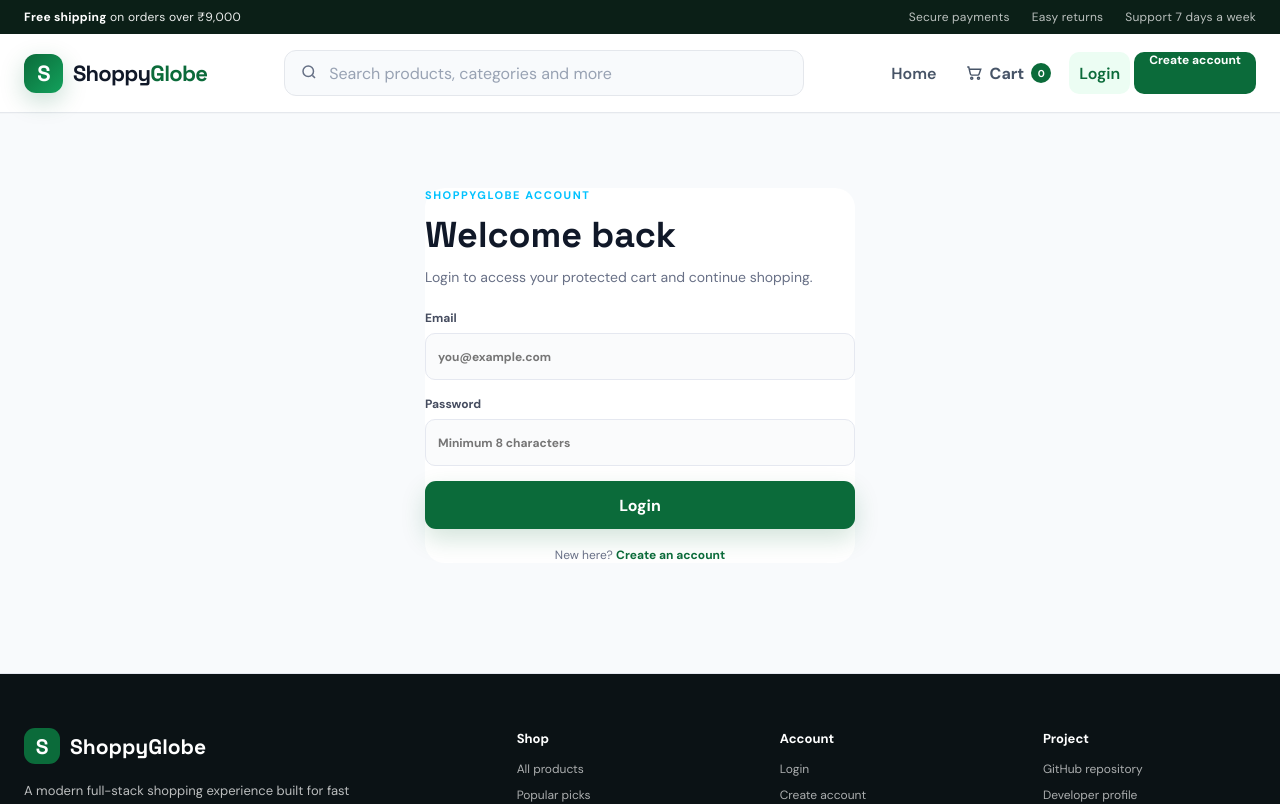
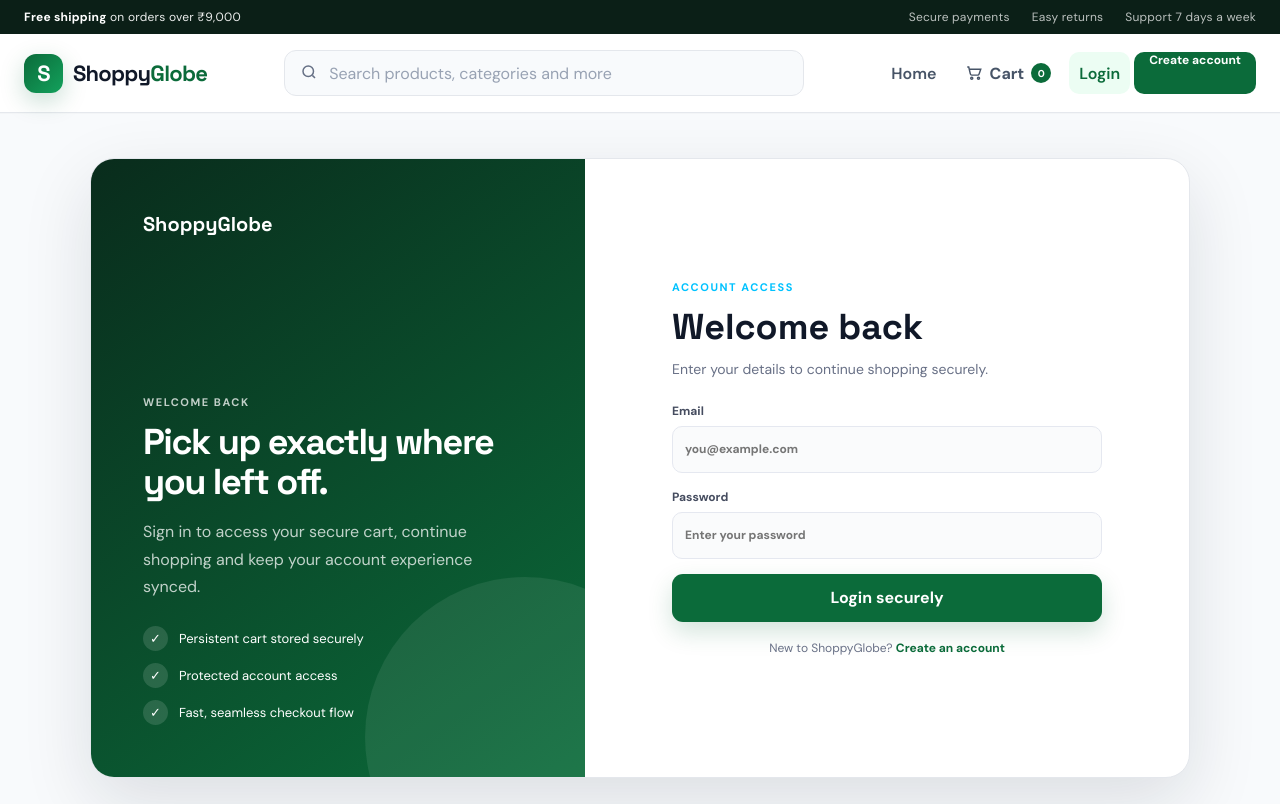
Before and after one commit to debgourab/ShoppyGlobe-FullStack, a React (Vite) app: page /login in a window 1280 px wide. Shown: the top 804 px of the page. Built offline with nearby package versions, Linux system fonts and the light colour scheme; no server answers.

Commit message:
feat: redesign login experience

```diff
--- a/src/pages/Login.jsx
+++ b/src/pages/Login.jsx
@@ -32,16 +32,34 @@
 
   return (
     <div className="container page-container auth-page">
-      <form className="auth-card" onSubmit={submit}>
-        <p className="eyebrow">ShoppyGlobe account</p>
-        <h1>Welcome back</h1>
-        <p className="auth-copy">Login to access your protected cart and continue shopping.</p>
-        {error && <div className="auth-error">{error}</div>}
-        <label>Email<input required type="email" value={form.email} onChange={(e) => setForm({ ...form, email: e.target.value })} placeholder="you@example.com" /></label>
-        <label>Password<input required type="password" value={form.password} onChange={(e) => setForm({ ...form, password: e.target.value })} placeholder="Minimum 8 characters" /></label>
-        <button className="primary-btn wide-btn" disabled={status === "loading"}>{status === "loading" ? "Logging in..." : "Login"}</button>
-        <p className="auth-footer">New here? <Link to="/register">Create an account</Link></p>
-      </form>
+      <section className="auth-shell">
+        <aside className="auth-aside">
+          <div className="brand-mini">ShoppyGlobe</div>
+          <div className="auth-aside-copy">
+            <p className="eyebrow">Welcome back</p>
+            <h2>Pick up exactly where you left off.</h2>
+            <p>Sign in to access your secure cart, continue shopping and keep your account experience synced.</p>
+            <div className="auth-benefits">
+              <div className="auth-benefit"><span className="auth-check">✓</span><span>Persistent cart stored securely</span></div>
+              <div className="auth-benefit"><span className="auth-check">✓</span><span>Protected account access</span></div>
+              <div className="auth-benefit"><span className="auth-check">✓</span><span>Fast, seamless checkout flow</span></div>
+            </div>
+          </div>
+        </aside>
+
+        <div className="auth-form-wrap">
+          <form className="auth-card" onSubmit={submit}>
+            <p className="eyebrow">Account access</p>
+            <h1>Welcome back</h1>
+            <p className="auth-copy">Enter your details to continue shopping securely.</p>
+            {error && <div className="auth-error">{error}</div>}
+            <label>Email<input required type="email" value={form.email} onChange={(e) => setForm({ ...form, email: e.target.value })} placeholder="you@example.com" /></label>
+            <label>Password<input required type="password" value={form.password} onChange={(e) => setForm({ ...form, password: e.target.value })} placeholder="Enter your password" /></label>
+            <button className="primary-btn wide-btn" disabled={status === "loading"}>{status === "loading" ? "Logging in..." : "Login securely"}</button>
+            <p className="auth-footer">New to ShoppyGlobe? <Link to="/register">Create an account</Link></p>
+          </form>
+        </div>
+      </section>
     </div>
   );
 }
```
